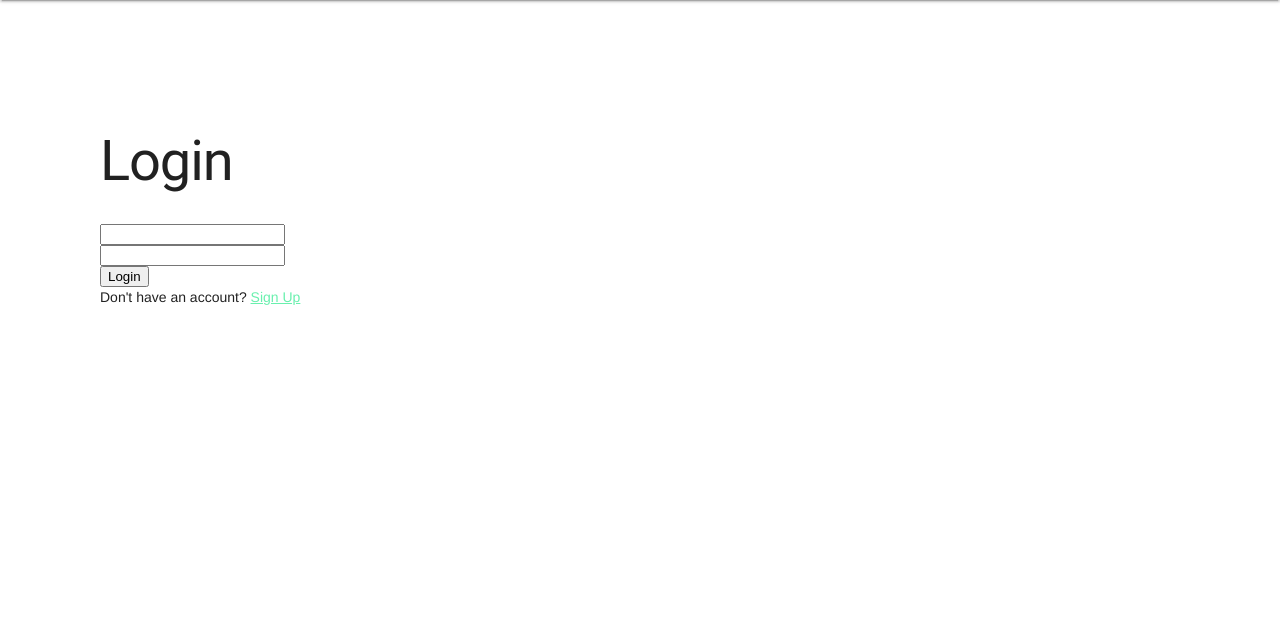
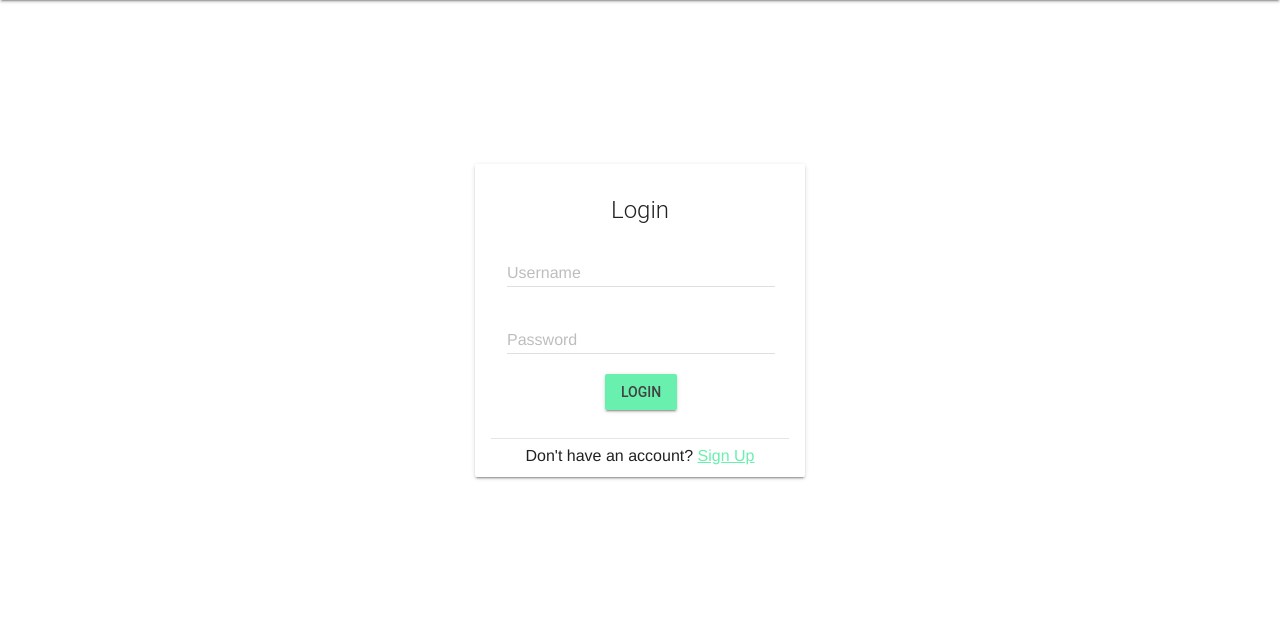
Before and after one commit to UenalAnastasiia/Django-Chat-App, a Django app: page /login/ in a window 1280 px wide. Shown: the part 64-703 px from the top of the page. Run offline with Django 5.2, Linux system fonts and the light colour scheme; the visitor is signed in with stand-in values (Sample User, id 1).

Commit message:
style login

```diff
--- a/django_chat_app/chat/templates/auth/login.html
+++ b/django_chat_app/chat/templates/auth/login.html
@@ -1,30 +1,39 @@
 {% extends "base.html" %}
 {% block content %}
-    <h1>Login</h1>
+    <div class="login-container">
+        <div class="demo-card-wide mdl-card mdl-shadow--2dp" style="padding: 16px 16px 4px 16px">
+            <div style="display: flex; padding-top: 16px; justify-content: center;">
+                <h2 class="mdl-card__title-text">Login</h2>
+            </div>
+
+            <div class="mdl-card__supporting-text">
+                <form action="/login/" method="post">
+                    {% csrf_token %}
+                    <div class="mdl-textfield mdl-js-textfield mdl-textfield--floating-label">
+                        <input class="mdl-textfield__input" name="username" type="text" id="username">
+                        <label class="mdl-textfield__label" for="username">Username</label>
+                    </div>
+
+                    <div class="mdl-textfield mdl-js-textfield mdl-textfield--floating-label">
+                        <input class="mdl-textfield__input" name="password" type="password" id="password">
+                        <label class="mdl-textfield__label" for="password">Password</label>
+                    </div>
 
                     {% if wrong_password %}
-        <p>Username or Password is wrong</p>
+                        <p style="color: red;">Username or Password is wrong</p>
                     {% endif %}
 
-    <form action="/login/" method="post">
-        <!-- token - ist eine versteckte Variable, die zuordnet, dass die Anfrage von mir kommt -->
-        {% csrf_token %}
-        <div>
-            <input type="text" name="username">
-        </div>
-
-        <div>
-            <input type="password" name="password">
-        </div>
-
-        <div>
-            <button>
+                    <div style="text-align: center;">
+                        <button class="mdl-button mdl-js-button mdl-button--raised mdl-js-ripple-effect mdl-button--accent">
                             Login
                         </button>
                     </div>
                 </form>
+            </div>
 
-    <div>
+            <div class="mdl-card__actions mdl-card--border" style="text-align: center; margin-top: 12px;">
                 Don't have an account? <a href="/register/">Sign Up</a>
             </div>
+        </div>
+    </div>
 {% endblock %}
--- a/django_chat_app/static/css/style.css
+++ b/django_chat_app/static/css/style.css
@@ -1,5 +1,9 @@
-.page-content {
-  padding: 100px 100px;
+.login-container {
+  display: flex;
+  flex-direction: column;
+  justify-content: center;
+  align-items: center;
+  height: 80vh;
 }
 
 .grey-color {
--- a/django_chat_app/templates/base.html
+++ b/django_chat_app/templates/base.html
@@ -44,10 +44,18 @@
           <div class="mdl-layout__drawer">
             <span class="mdl-layout-title">Chatroom</span>
             <nav class="mdl-navigation">
-              <a class="mdl-navigation__link" href="">Link</a>
-              <a class="mdl-navigation__link" href="">Link</a>
-              <a class="mdl-navigation__link" href="">Link</a>
-              <a class="mdl-navigation__link" href="">Link</a>
+              {% if request.user.is_authenticated %}
+              {% csrf_token %}
+                <a class="mdl-navigation__link" href="/chat/">Chat</a>
+                <a class="mdl-navigation__link" href="/logout/">Logout</a>
+                {% if user.is_superuser %}
+                <a class="mdl-navigation__link" href="/admin/">Admin</a>
+                {% else %} {% endif %}
+
+              {% else %}
+                <a class="mdl-navigation__link" href="/register/">Register</a>
+                <a class="mdl-navigation__link" href="/login/">Login</a>
+              {% endif %}
             </nav>
           </div>
 
```
Lines whose indentation alone changed are shown as unchanged.
